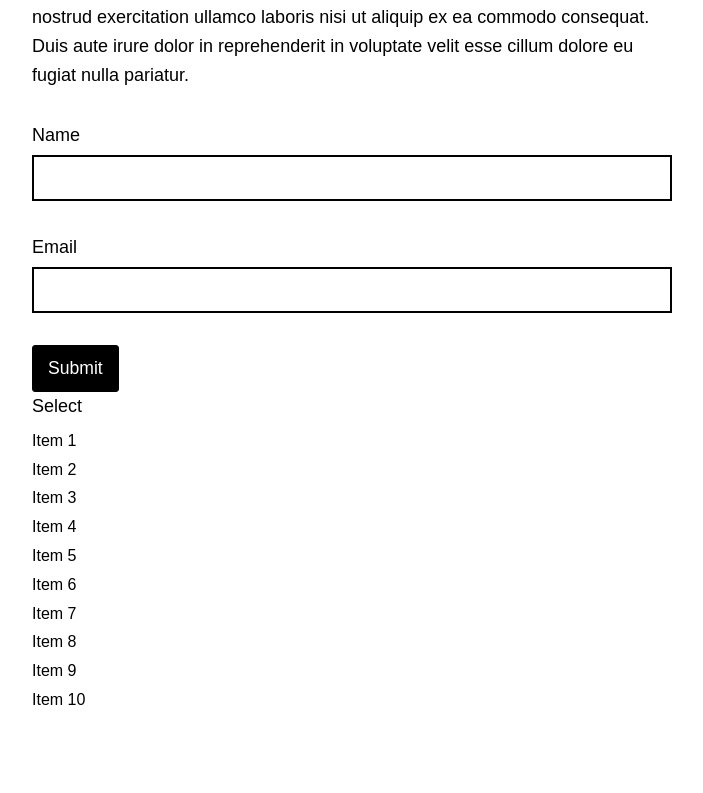
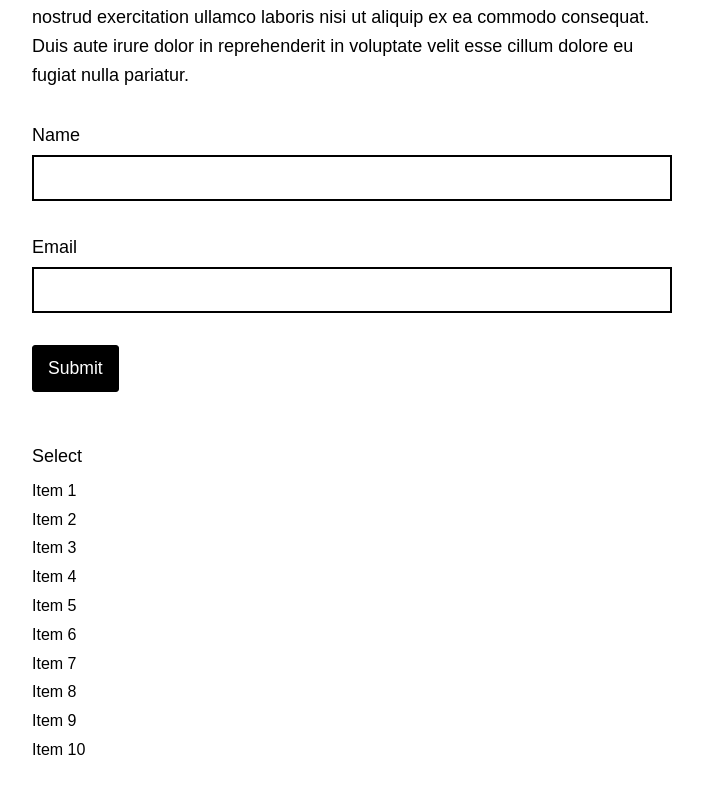
Before and after one commit to dkempton12/components-library, a React (Create React App) app: page / in a window 1280 px wide. Shown: the part 417-1210 px from the top of the page, without its empty margins (288-991 px from the left). Built offline with nearby package versions, Linux system fonts and the light colour scheme.

Commit message:
Dropdown

```diff
--- a/src/components/UI/Dropdown/Dropdown.js
+++ b/src/components/UI/Dropdown/Dropdown.js
@@ -5,7 +5,7 @@ import styles from "./Dropdown.module.scss";
 
 function Dropdown({ data, label }) {
   return (
-    <div className={styles.Dropdown}>
+    <div className={styles.dropdown}>
       <label>{label}</label>
       <DropdownList data={data} />
     </div>
```
